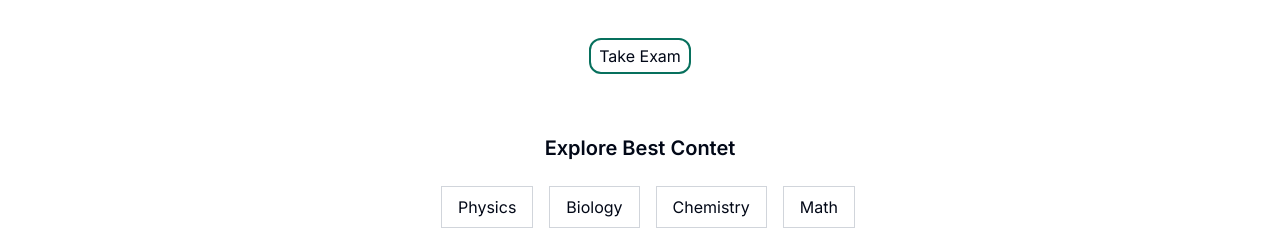
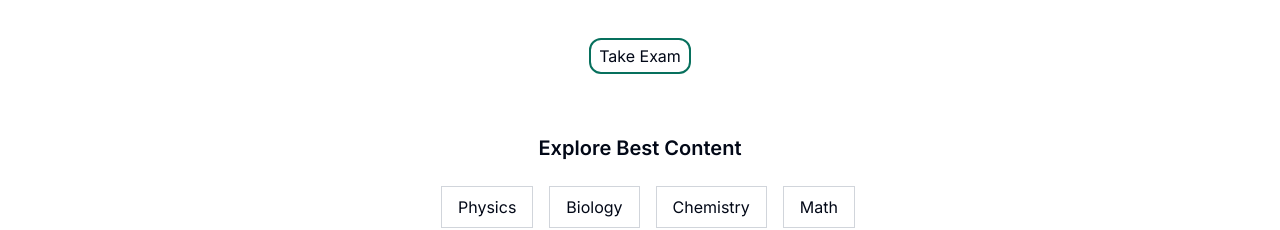
Before and after one commit to Kidyoh/fayda-trial, a Next.js app: page / in a window 1280 px wide. Shown: the part 960-1190 px from the top of the page. Built offline with nearby package versions, Linux system fonts and the light colour scheme; no server answers.

Commit message:
update: typo fix

```diff
--- a/src/components/homepage_components/couses_sample_names.tsx
+++ b/src/components/homepage_components/couses_sample_names.tsx
@@ -5,7 +5,7 @@ export default function CoursesSampleNames() {
     <div className="py-4">
       <div className="w-full flex">
         <h1 className="mx-auto text-xl font-semibold pb-4">
-          Explore Best Contet
+          Explore Best Content
         </h1>
       </div>
 
```
